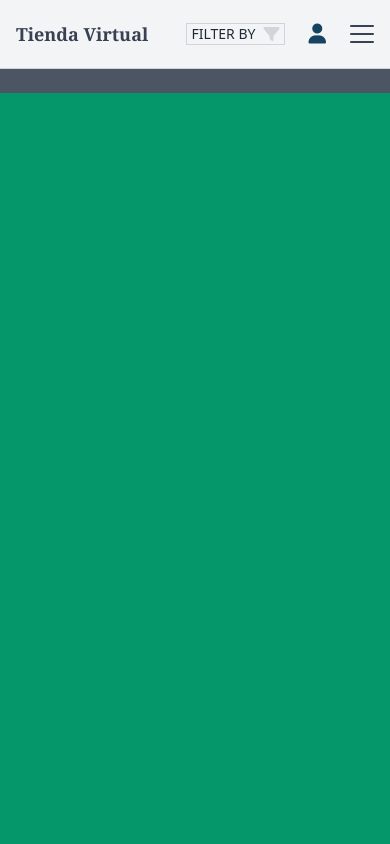
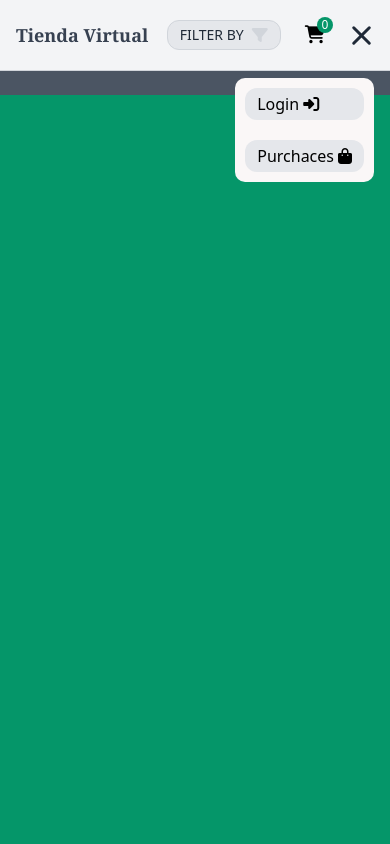
Before and after one commit to LV27VELASCO/Header-MF-Ecomerce, a React app: page / in a window 390 px wide. Both pictures are taken after a click on the button "Menu". Shown: the top 844 px of the page. Built offline with nearby package versions, Linux system fonts and the light colour scheme.

Commit message:
cambios css

```diff
--- a/src/Components/Header.jsx
+++ b/src/Components/Header.jsx
@@ -4,17 +4,29 @@ import Filter from './Filter';
 import useActiveFilter from '../Hooks/useActiveFilter';
 
 const Header = () => {
-  const {ModalFilter,activeFilter} =useActiveFilter()
+  const {ModalFilter,activeFilter,menuActive,Menu} =useActiveFilter()
   return (
     <>
-      <header className="bg-gray-100 py-5 px-4 border-b sticky top-0 z-10 border-gray-300 flex items-center justify-between box-border mb-6">
+      <header className="bg-gray-100 py-5 px-4 border-b sticky top-0 z-10 border-gray-300 flex items-center justify-between box-border mb-6 md:px-7">
         <div>
           <h1 className="font-semibold text-lg font-serif text-gray-700">Tienda Virtual</h1>
         </div>
         {/* Contenedor filtrado, user, menu */}
         <div className="flex items-center gap-6">
+        <nav className={menuActive?"navBar sm:block":"hidden sm:block"}>
+            <ul className="flex flex-col gap-5 sm:flex-row">
+              <li title='Loguearte' className="px-3 py-1 font-medium  bg-gray-200 rounded-xl cursor-pointer flex items-center gap-1">
+                <p>Login</p>
+               <i class="fa-solid fa-right-to-bracket"></i>
+              </li>
+              <li title='Compras' className="px-3 py-1 font-medium  bg-gray-200 rounded-xl cursor-pointer flex items-center gap-1">
+                <p>Purchaces</p>
+                <i class="fa-solid fa-bag-shopping"></i>
+              </li>
+            </ul>
+        </nav>
           {/* Boton filtrado */}
-          <button onClick={()=>ModalFilter()} className="border border-gray-300 px-1 flex items-center gap-2" title='Filtrar Productos'>
+          <button onClick={()=>ModalFilter()} className="border bg-gray-200 rounded-xl border-gray-300 px-3 py-1 flex items-center gap-2" title='Filtrar Productos'>
             <span className="text-sm font-medium text-gray-800">FILTER BY</span>
             {
               activeFilter
@@ -25,14 +37,15 @@ const Header = () => {
             }
           </button>
 
-          <button title='Usuario'>
-            <i className="fa-solid fa-user text-Turqueza text-xl"></i>
+          <button title='Carrito' className="relative">
+          <i className="fa-solid fa-cart-shopping text-lg"></i>
+          <span className="w-4 h-4 grid place-content-center absolute -top-1 -right-2 rounded-full text-white font-medium bg-green-600 text-xs">0</span>
           </button>
-          <div className="h-6 w-6  flex flex-col justify-around cursor-pointer" title='Menu'>
-            <span className="w-full h-0.5 rounded-lg bg-gray-700 block"></span>
-            <span className="w-full h-0.5 rounded-lg bg-gray-700 block"></span>
-            <span className="w-full h-0.5 rounded-lg bg-gray-700 block"></span>
-          </div>
+          <button onClick={()=>Menu()} className={menuActive?"hamburger-menu active sm:hidden":"hamburger-menu sm:hidden"} title='Menu'>
+          <span className="line bg-gray-800"></span>
+          <span className="line bg-gray-800"></span>
+          <span className="line bg-gray-800"></span>
+          </button>
         </div>
         <Filter activeFilter={activeFilter}/>
       </header>
--- a/src/Hooks/useActiveFilter.js
+++ b/src/Hooks/useActiveFilter.js
@@ -1,7 +1,8 @@
 import React, { useState } from 'react'
 
 const useActiveFilter = () => {
-    const [activeFilter, setActiveFilter] = useState(false)
+    const [activeFilter, setActiveFilter] = useState(false);
+    const [menuActive, setMenuActive] = useState(false)
     const ModalFilter=()=>{
         if(!activeFilter)
             setActiveFilter(true)
@@ -9,7 +10,15 @@ const useActiveFilter = () => {
             setActiveFilter(false);
             }
     }
-  return {activeFilter,ModalFilter}
+
+    const Menu =()=>{
+        if(!menuActive)
+            setMenuActive(true)
+        else{
+            setMenuActive(false);
+            }
+    }
+  return {activeFilter,ModalFilter,menuActive,Menu}
 }
 
 export default useActiveFilter
--- a/src/styles/Animations.css
+++ b/src/styles/Animations.css
@@ -59,3 +59,80 @@
         display: block;
     }
 }
+
+.hamburger-menu {
+    width: 25px;
+    height: 20px;
+    position: relative;
+    cursor: pointer;
+    transition: transform 0.3s ease-in-out;
+  }
+
+  .line {
+    display: block;
+    position: absolute;
+    height: 3px;
+    width: 100%;
+    border-radius: 9px;
+    opacity: 1;
+    left: 0;
+    transform: rotate(0deg);
+    transition: transform 0.2s ease-in-out, opacity 0.2s ease-in-out;
+  }
+
+  .line:nth-child(1) {
+    top: 0;
+  }
+
+  .line:nth-child(2) {
+    top: 8px;
+  }
+
+  .line:nth-child(3) {
+    top: 16px;
+  }
+
+  .hamburger-menu.active {
+    transform: rotate(180deg);
+  }
+
+  .hamburger-menu.active .line:nth-child(1) {
+    transform: rotate(45deg);
+    top: 8px;
+  }
+
+  .hamburger-menu.active .line:nth-child(2) {
+    opacity: 0;
+  }
+
+  .hamburger-menu.active .line:nth-child(3) {
+    transform: rotate(-45deg);
+    top: 8px;
+  }
+
+  .navBar{
+    display: block;
+  }
+
+  @media (max-width: 640px) {
+    .navBar{
+      padding: 10px;
+      border-radius: 10px;
+      background-color: rgb(250, 247, 247);
+      position: fixed;
+      display: flex;
+      flex-direction: column;
+      gap: 1.25rem;
+      top:4.9rem;
+      right: 1rem;
+      animation-name: menu;
+      animation-duration: 35ms;
+      animation-timing-function: ease-in-out;
+    }
+  }
+
+  @keyframes menu {
+    0%{ right: -3rem;}
+    50%{ right: -2rem;}
+    100%{ right: 1rem;}
+  }
```
